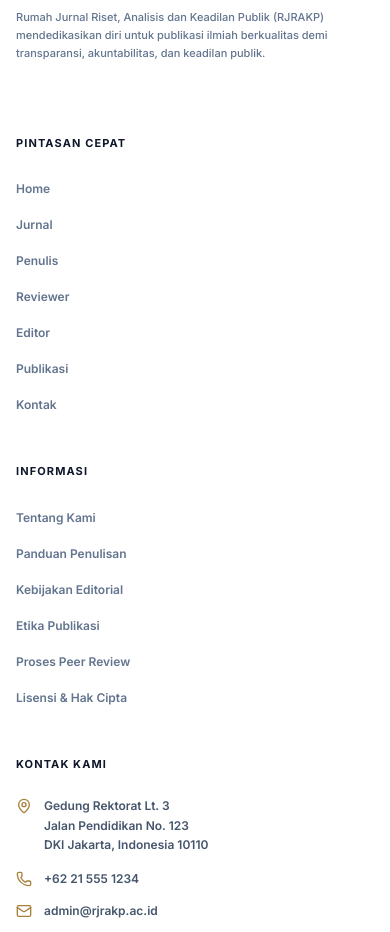
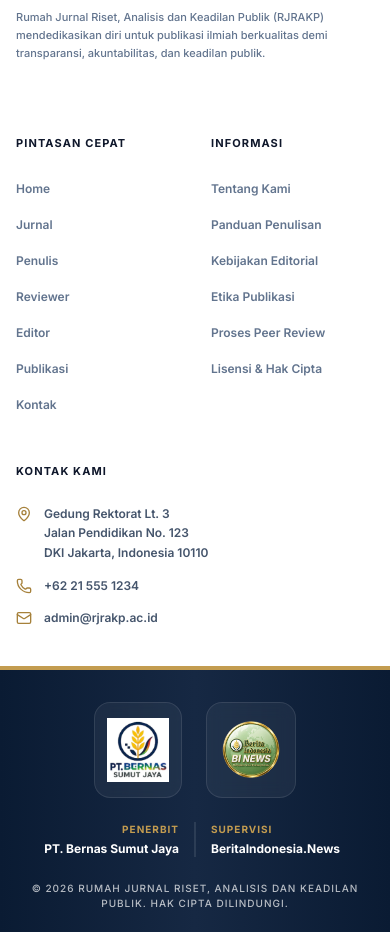
Before and after one commit to detaksumut/RJRAKP, a React (Vite) app: page /login in a window 390 px wide. Shown: the part 960-1892 px from the top of the page. Built offline with nearby package versions, Linux system fonts and the light colour scheme; no server answers.

Commit message:
Group Nav and Resources in a 2-column grid for mobile

```diff
--- a/src/components/Footer.tsx
+++ b/src/components/Footer.tsx
@@ -21,6 +21,8 @@
             </p>
           </div>
 
+          {/* Nav & Resources Group (Side by side on mobile) */}
+          <div className="grid grid-cols-2 gap-8 lg:col-span-2">
             {/* Nav */}
             <div>
               <h3 className="text-academic-900 text-[11px] font-bold uppercase tracking-widest mb-6">Pintasan Cepat</h3>
@@ -46,6 +48,7 @@
                 <li><Link to="/proses-peer-review" className="text-academic-500 hover:text-brand-700 transition-colors text-xs font-semibold">Proses Peer Review</Link></li>
                 <li><Link to="/hak-cipta" className="text-academic-500 hover:text-brand-700 transition-colors text-xs font-semibold">Lisensi & Hak Cipta</Link></li>
               </ul>
+            </div>
           </div>
 
           {/* Contact */}
```
Lines whose indentation alone changed are shown as unchanged.
